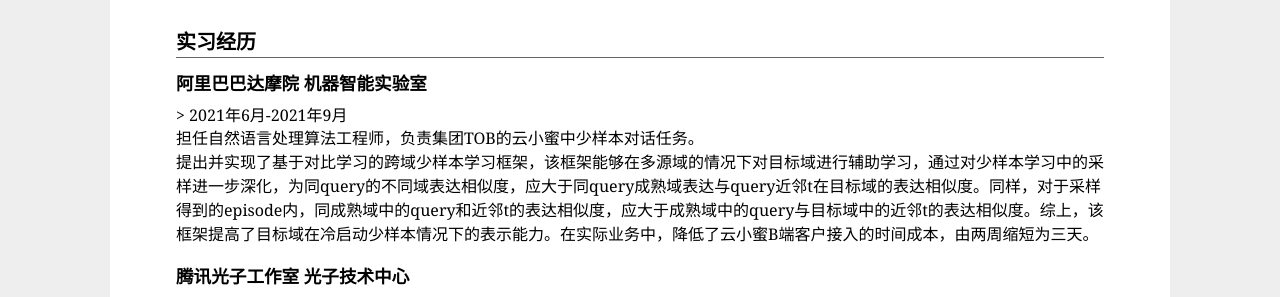
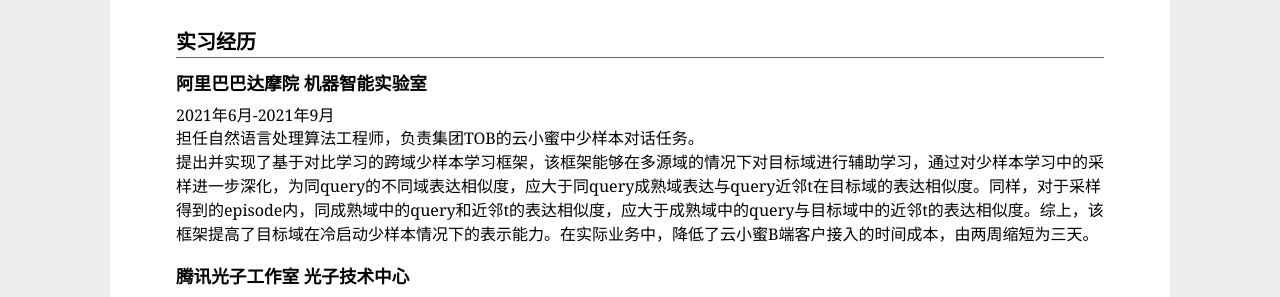
Before and after one commit to run1999/github.io, a Jekyll site: the page index.html, which Jekyll copies as it is, in a window 1280 px wide and 900 px high, scrolled down 1737 px. Shown: the part 251-548 px from the top of the window. Built offline with Jekyll 4.4.1, drawn with Linux system fonts in a browser that asks for light colours.

```diff
--- a/index.html
+++ b/index.html
@@ -106,7 +106,7 @@
 
 <h2>实习经历</h2>
 <h3>
-阿里巴巴达摩院  机器智能实验室</h3>>    2021年6月-2021年9月 <br />
+阿里巴巴达摩院  机器智能实验室</h3>    2021年6月-2021年9月 <br />
 <p>  担任自然语言处理算法工程师，负责集团TOB的云小蜜中少样本对话任务。<br />
   提出并实现了基于对比学习的跨域少样本学习框架，该框架能够在多源域的情况下对目标域进行辅助学习，通过对少样本学习中的采样进一步深化，为同query的不同域表达相似度，应大于同query成熟域表达与query近邻t在目标域的表达相似度。同样，对于采样得到的episode内，同成熟域中的query和近邻t的表达相似度，应大于成熟域中的query与目标域中的近邻t的表达相似度。综上，该框架提高了目标域在冷启动少样本情况下的表示能力。在实际业务中，降低了云小蜜B端客户接入的时间成本，由两周缩短为三天。<br />
 </p>
```
